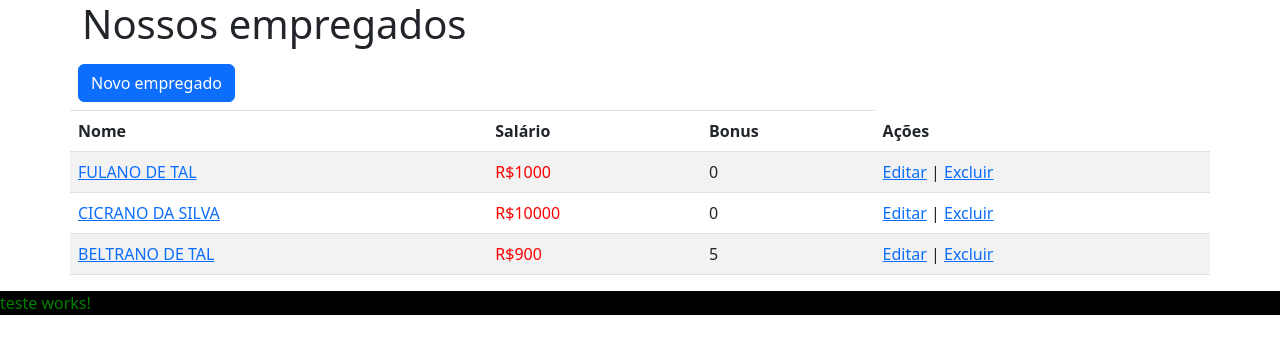
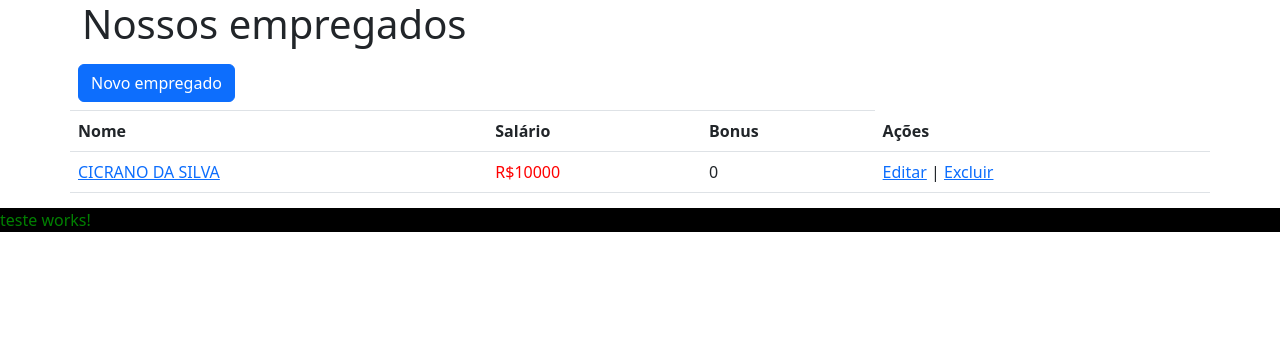
Before and after one commit to ronaldojssilva/CrudAngular, an Angular app: page / in a window 1280 px wide. Shown: the top 354 px of the page. Built offline with nearby package versions, Linux system fonts and the light colour scheme.

Commit message:
ng-container

```diff
--- a/src/app/components/employee-list/employee-list.component.html
+++ b/src/app/components/employee-list/employee-list.component.html
@@ -19,7 +19,12 @@
         </tr>
       </thead>
       <tbody>
-        <tr *ngFor="let employee of employeeService.employees let i=index;" [id] = "'tr'+ i">
+        <!-- ngContainer(usado para trabahar em conjunto com diretivas estruturais. container de elementos, não é renderizado, não tem DOM) vs ngTemplate -->
+        <!--nós temos dpos tipos de diretivas no angular-->
+        <!--attributes(salaryColor> diretiva de atributo) e estruturais (são por exemplo *ngFor, *ngIf)-->
+        <ng-container *ngFor="let employee of employeeService.employees let i=index;" >
+          <tr [id] = "'tr'+ i">
+            <ng-container *ngIf="employee.salary > 1000">
               <td>
                 <a href="javascript:void(0);" (click)="openDetailModal(employee)">
                   {{employee.name | uppercase}}
@@ -33,7 +38,9 @@
                 <a href="javascript:void(0)" (click)="openEditModal(employee)">Editar</a> |
                 <a href="javascript:void(0)" (click)="openDestroyModal(employee)">Excluir</a>
               </td>
+            </ng-container>
           </tr>
+        </ng-container>
       </tbody>
     </table>
   </div>
```
Lines whose indentation alone changed are shown as unchanged.
